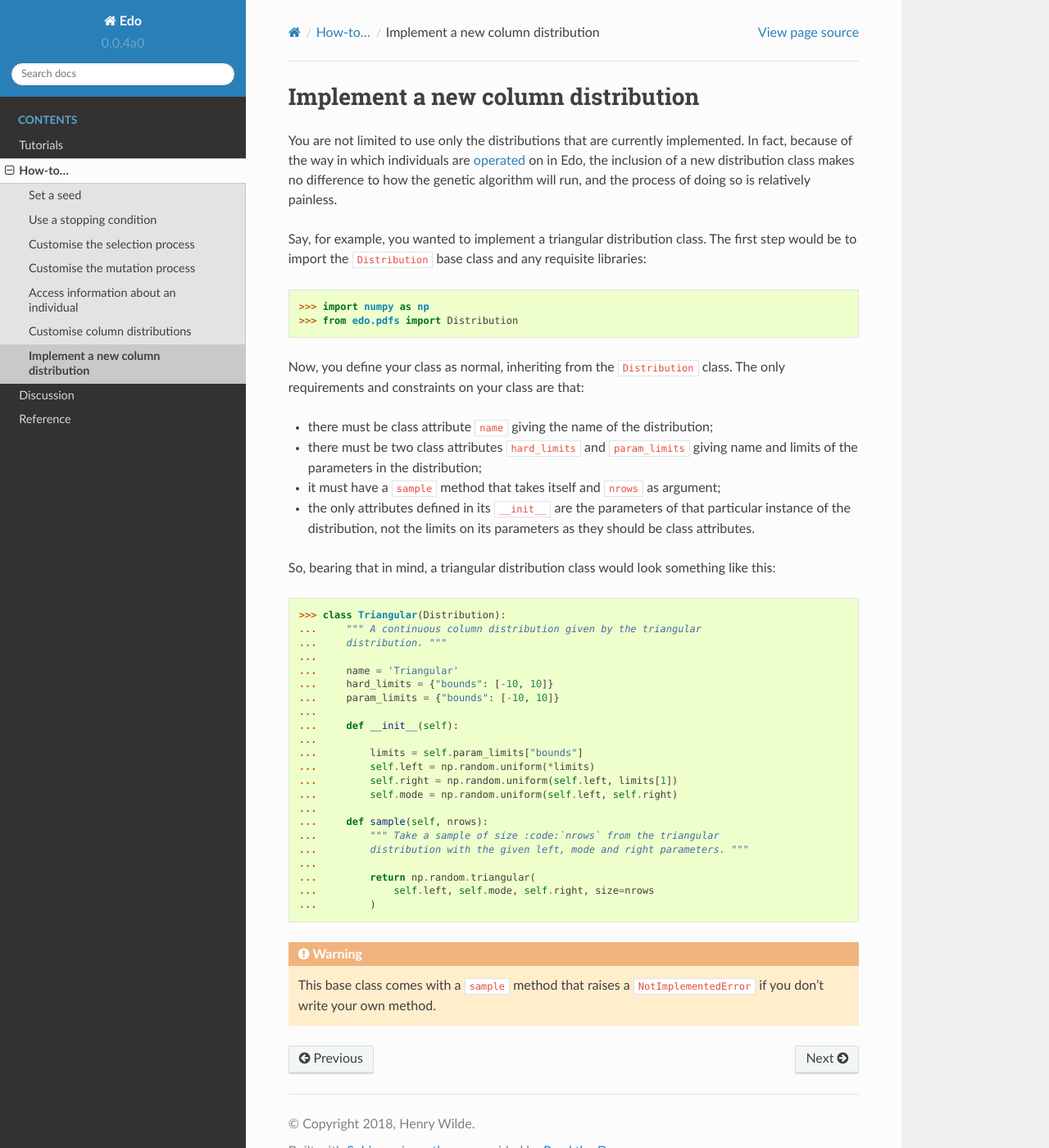
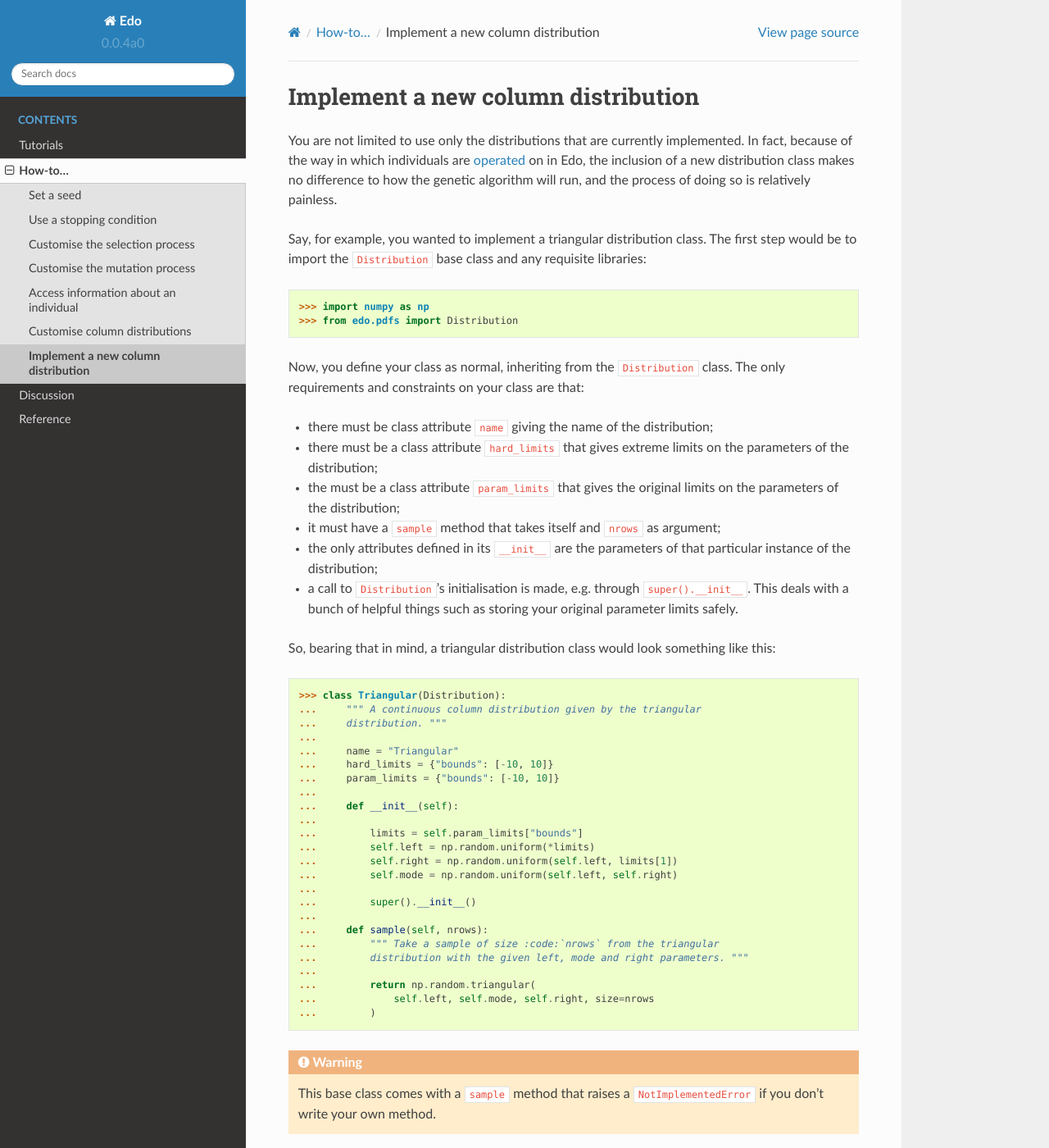
Before and after one commit to daffidwilde/edo, a Sphinx documentation site: the page built from docs/how-to/new_column.rst, in a window 1280 px wide and 1400 px high. Shown: the whole window at 82% size. Built offline with Sphinx 7.4.7 and the Read the Docs theme 2.0.0, drawn with Linux system fonts in a browser that asks for light colours.

Commit message:
Move from resetting to hard limits to original limits (#92)
* Move to hidden param_limits attribute

* Add _store_limits method and update reset.

* Update docs to new way of doing things (see #92). (#93)

* Remove deadline from test_run as per convo in #93

```diff
--- a/docs/how-to/new_column.rst
+++ b/docs/how-to/new_column.rst
@@ -19,14 +19,17 @@ class. The only requirements and constraints on your class are that:
 
 - there must be class attribute :code:`name` giving the name of the
   distribution;
-- there must be two class attributes :code:`hard_limits` and
-  :code:`param_limits` giving name and limits of the parameters in the
-  distribution;
+- there must be a class attribute :code:`hard_limits` that gives extreme limits
+  on the parameters of the distribution;
+- the must be a class attribute :code:`param_limits` that gives the original
+  limits on the parameters of the distribution;
 - it must have a :code:`sample` method that takes itself and :code:`nrows` as
   argument;
 - the only attributes defined in its :code:`__init__` are the parameters of that
-  particular instance of the distribution, not the limits on its parameters as
-  they should be class attributes.
+  particular instance of the distribution;
+- a call to :code:`Distribution`'s initialisation is made, e.g. through
+  :code:`super().__init__`. This deals with a bunch of helpful things such as
+  storing your original parameter limits safely.
 
 So, bearing that in mind, a triangular distribution class would look something
 like this::
@@ -35,7 +38,7 @@ like this::
    ...     """ A continuous column distribution given by the triangular
    ...     distribution. """
    ...
-   ...     name = 'Triangular'
+   ...     name = "Triangular"
    ...     hard_limits = {"bounds": [-10, 10]}
    ...     param_limits = {"bounds": [-10, 10]}
    ...
@@ -45,6 +48,8 @@ like this::
    ...         self.left = np.random.uniform(*limits)
    ...         self.right = np.random.uniform(self.left, limits[1])
    ...         self.mode = np.random.uniform(self.left, self.right)
+   ...
+   ...         super().__init__()
    ...
    ...     def sample(self, nrows):
    ...         """ Take a sample of size :code:`nrows` from the triangular
```
Also changed, not shown: docs/how-to/customise_column.rst (+2 -8 lines), 7 other files.
